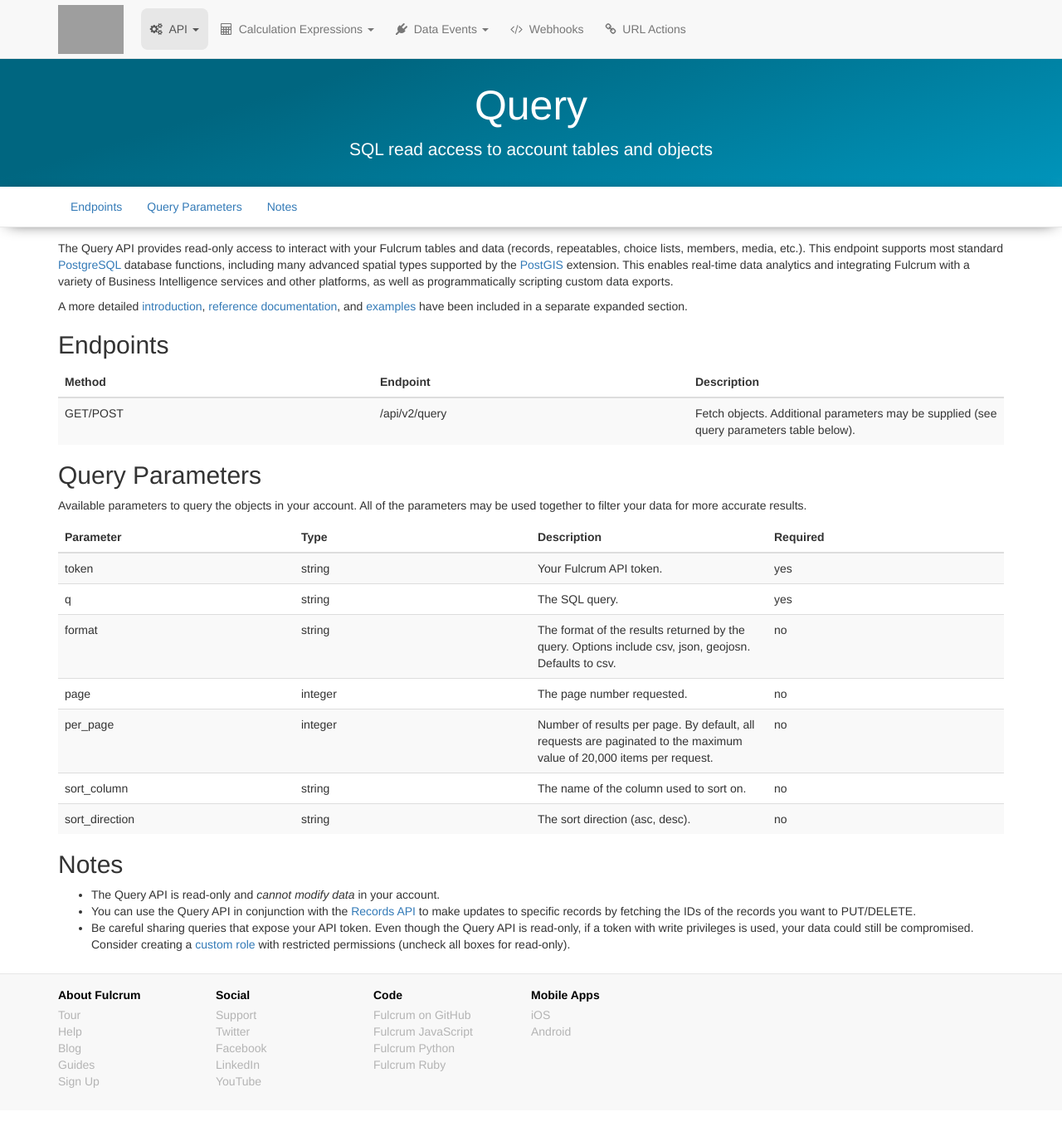
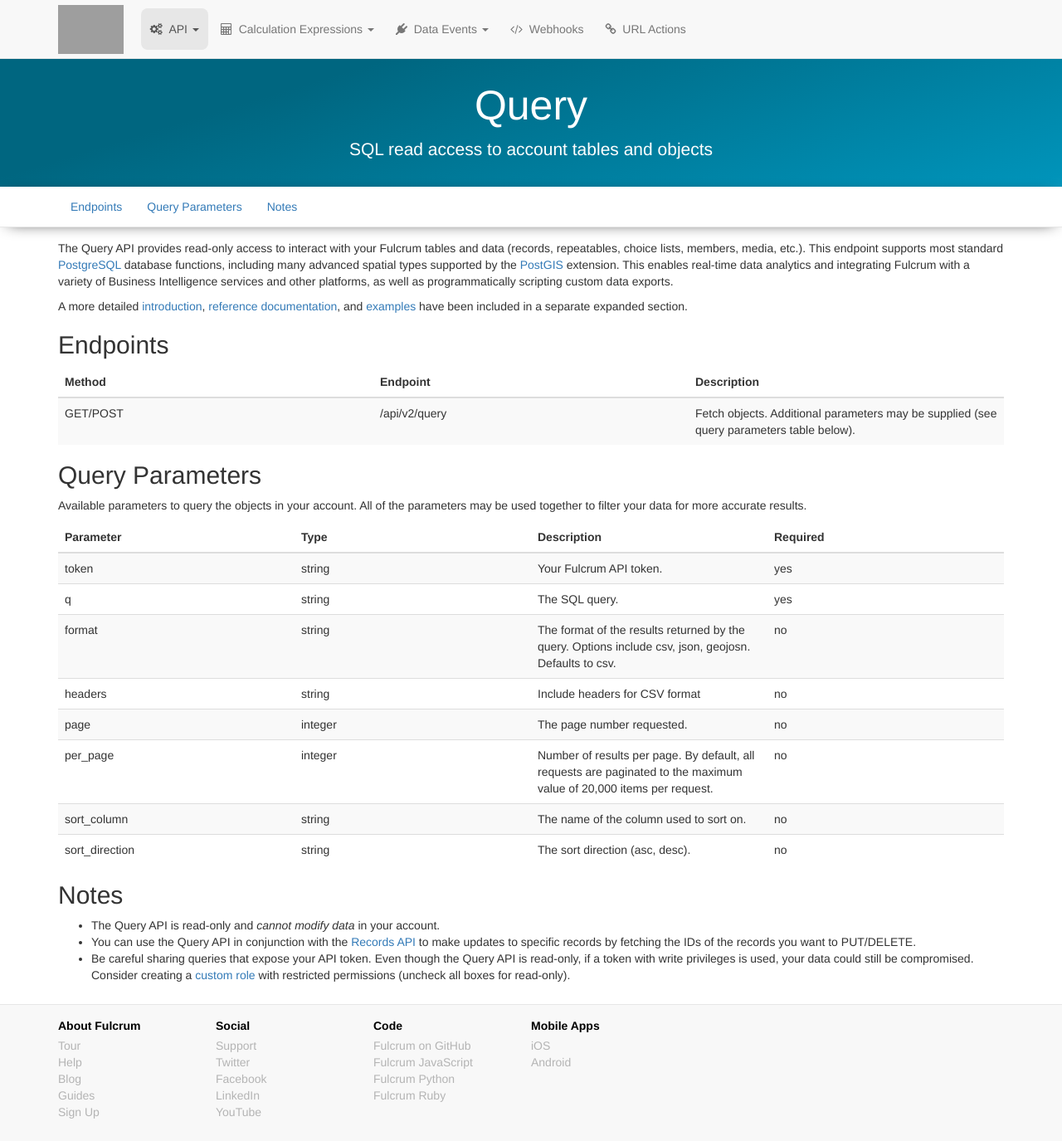
Before and after one commit to rylincoln/developer.fulcrumapp.com, a Jekyll site: the page built from _endpoints/query.md, in a window 1280 px wide and 1375 px high. Shown: the whole window at 83% size. Built offline with Jekyll 4.4.1, drawn with Linux system fonts in a browser that asks for light colours; nearby versions of some CDN libraries; grey boxes are pictures that could not be loaded.

Commit message:
Include headers parameter

```diff
--- a/_endpoints/query.md
+++ b/_endpoints/query.md
@@ -34,6 +34,7 @@ Available parameters to query the objects in your account. All of the parameters
 | token | string | Your Fulcrum API token. | yes |
 | q | string | The SQL query. | yes |
 | format | string | The format of the results returned by the query. Options include csv, json, geojosn. Defaults to csv. | no |
+| headers | string | Include headers for CSV format | no |
 | page | integer | The page number requested. | no |
 | per_page | integer | Number of results per page. By default, all requests are paginated to the maximum value of 20,000 items per request. | no |
 | sort_column | string | The name of the column used to sort on. | no |
```
Also changed, not shown: _query-api/reference.md (+1 -0 lines).
